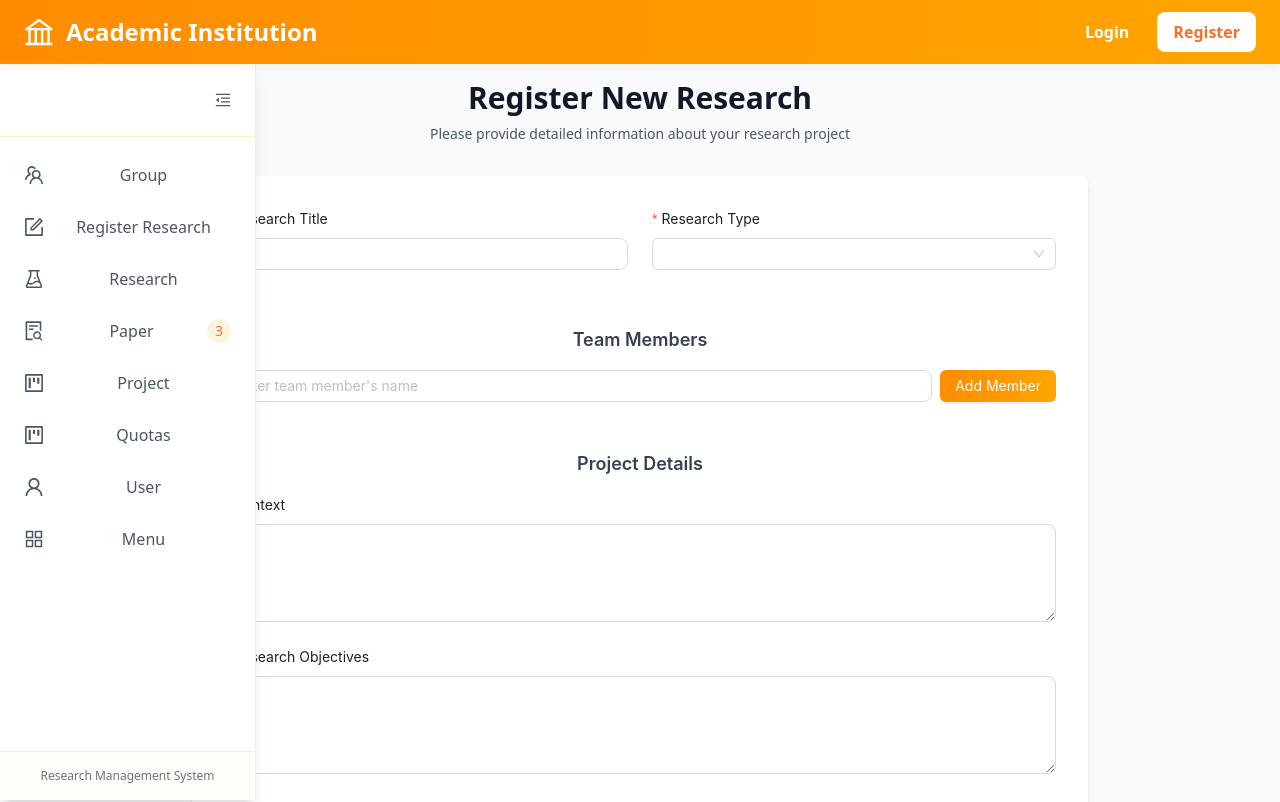
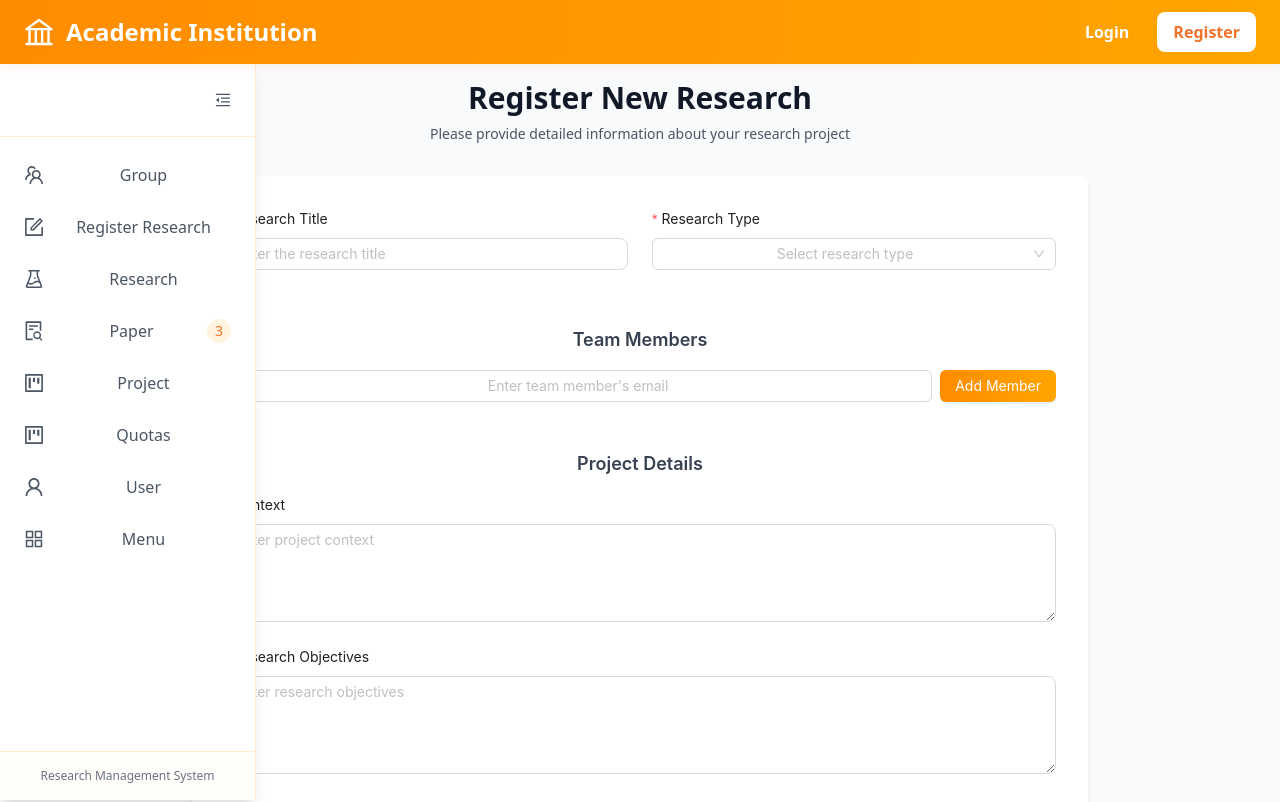
Before and after one commit to VietNguyen1207/Research-Management-System, a React (Vite) app: page /register-research in a window 1280 px wide. Shown: the top 802 px of the page. Built offline with nearby package versions, Linux system fonts and the light colour scheme.

Commit message:
filter search commit

```diff
--- a/src/pages/RegisterResearch.jsx
+++ b/src/pages/RegisterResearch.jsx
@@ -10,6 +10,7 @@ import {
   Slider,
   message,
   Tag,
+  AutoComplete,
 } from "antd";
 import { UploadOutlined, SaveOutlined, SendOutlined } from "@ant-design/icons";
 import { useSelector } from "react-redux";
@@ -23,6 +24,15 @@ const RegisterResearch = () => {
   const [budgetValue, setBudgetValue] = useState(0);
   const [teamMembers, setTeamMembers] = useState([]);
   const [newMember, setNewMember] = useState("");
+  const [suggestions, setSuggestions] = useState([]);
+
+  const studentEmails = [
+    "emily.smith@example.com",
+    "john.doe@example.com",
+    "sarah.johnson@example.com",
+    "michael.brown@example.com",
+    "jessica.white@example.com",
+  ];
 
   const onFinish = (values) => {
     console.log("Form values:", values);
@@ -34,9 +44,26 @@ const RegisterResearch = () => {
     if (newMember) {
       setTeamMembers([...teamMembers, newMember]);
       setNewMember("");
+      setSuggestions([]);
     } else {
       message.warning("Please enter a team member's name.");
     }
+  };
+
+  const handleSearch = (value) => {
+    if (value) {
+      const filteredEmails = studentEmails.filter((email) =>
+        email.toLowerCase().includes(value.toLowerCase())
+      );
+      setSuggestions(filteredEmails);
+    } else {
+      setSuggestions([]);
+    }
+  };
+
+  const handleSelect = (value) => {
+    setNewMember(value);
+    setSuggestions([]);
   };
 
   return (
@@ -72,7 +99,10 @@ const RegisterResearch = () => {
                 { required: true, message: "Please input research title!" },
               ]}
             >
-              <Input className="rounded-lg" />
+              <Input
+                placeholder="Enter the research title"
+                className="rounded-lg"
+              />
             </Form.Item>
 
             <Form.Item
@@ -82,7 +112,7 @@ const RegisterResearch = () => {
                 { required: true, message: "Please select research type!" },
               ]}
             >
-              <Select className="rounded-lg">
+              <Select placeholder="Select research type" className="rounded-lg">
                 <Select.Option value="scientific_paper">
                   Scientific Paper
                 </Select.Option>
@@ -100,11 +130,14 @@ const RegisterResearch = () => {
               Team Members
             </h3>
             <div className="flex mb-4">
-              <Input
-                placeholder="Enter team member's name"
+              <AutoComplete
+                placeholder="Enter team member's email"
                 value={newMember}
-                onChange={(e) => setNewMember(e.target.value)}
-                className="rounded-lg mr-2"
+                options={suggestions.map((email) => ({ value: email }))}
+                onSearch={handleSearch}
+                onSelect={handleSelect}
+                onChange={(value) => setNewMember(value)}
+                className="rounded-lg mr-2 w-full"
               />
               <Button
                 type="primary"
@@ -133,7 +166,11 @@ const RegisterResearch = () => {
               name="context"
               rules={[{ required: true, message: "Please input context!" }]}
             >
-              <TextArea rows={4} className="rounded-lg" />
+              <TextArea
+                placeholder="Enter project context"
+                rows={4}
+                className="rounded-lg"
+              />
             </Form.Item>
 
             <Form.Item
@@ -141,7 +178,11 @@ const RegisterResearch = () => {
               name="objectives"
               rules={[{ required: true, message: "Please input objectives!" }]}
             >
-              <TextArea rows={4} className="rounded-lg" />
+              <TextArea
+                placeholder="Enter research objectives"
+                rows={4}
+                className="rounded-lg"
+              />
             </Form.Item>
           </div>
 
@@ -162,6 +203,7 @@ const RegisterResearch = () => {
             >
               <div className="space-y-2">
                 <InputNumber
+                  placeholder="Enter estimated budget"
                   className="w-full rounded-lg"
                   min={0}
                   max={1000000000}
```
